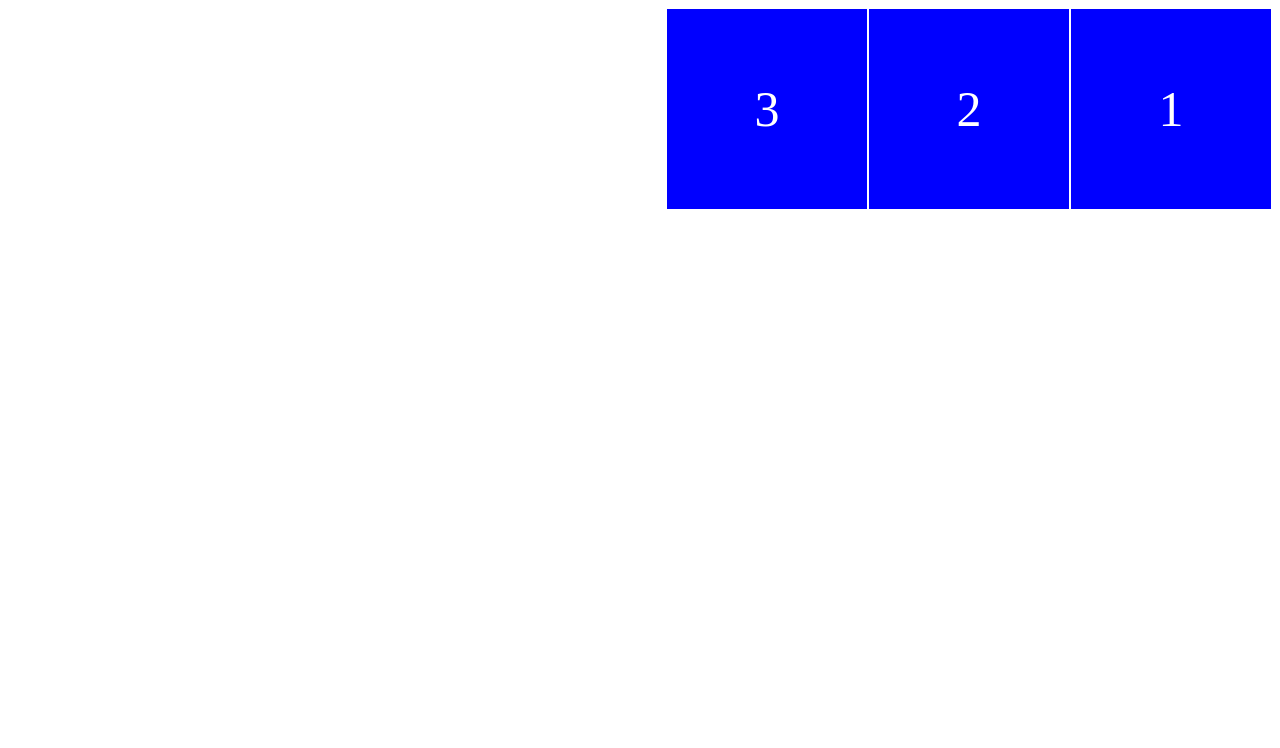
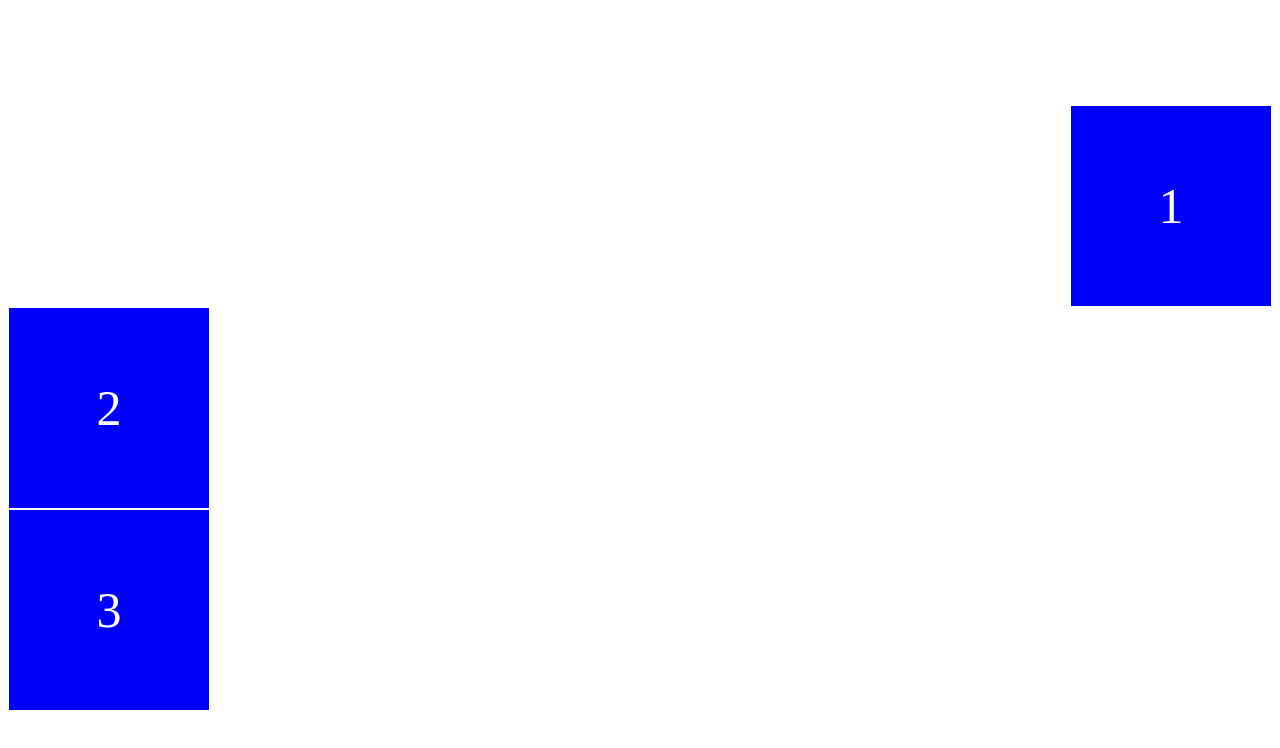
Before and after one commit to mina-raina-choi/css-master, a plain HTML site: page flexbox.html in a window 1280 px wide. Drawn offline with Linux system fonts and the light colour scheme.

Commit message:
align self

```diff
--- a/flexbox.html
+++ b/flexbox.html
@@ -28,10 +28,12 @@
             display: flex;
             /* flex-item들 사이에 더이상 공간이 없을 때, 어떻게 item들을 보여줄것인가를 결정*/
             flex-wrap: wrap;
-            justify-content: flex-start;
-            flex-direction: row-reverse;
+            justify-content: center;
+            /* justify-content: flex-start;
+            flex-direction: row-reverse; */
             /* row-reverse를 하면 flex-start는 오른쪽, flex-end가 왼쪽 */
             height: 100vh;
+            flex-direction: column;
         }
 
 
@@ -48,6 +50,11 @@
             /* display: inline-block; */
         }
 
+        /* flex-container가 아니라 flex-item에 주는 속성 중 하나 align-self */
+
+        .box:first-child {
+            align-self: flex-end;
+        }
 
 
         /*  flexbox가 나오기 전에는 inline-block을 이용해서 div들을 떨어뜨려놓음
```
Also changed, not shown: README.md.
